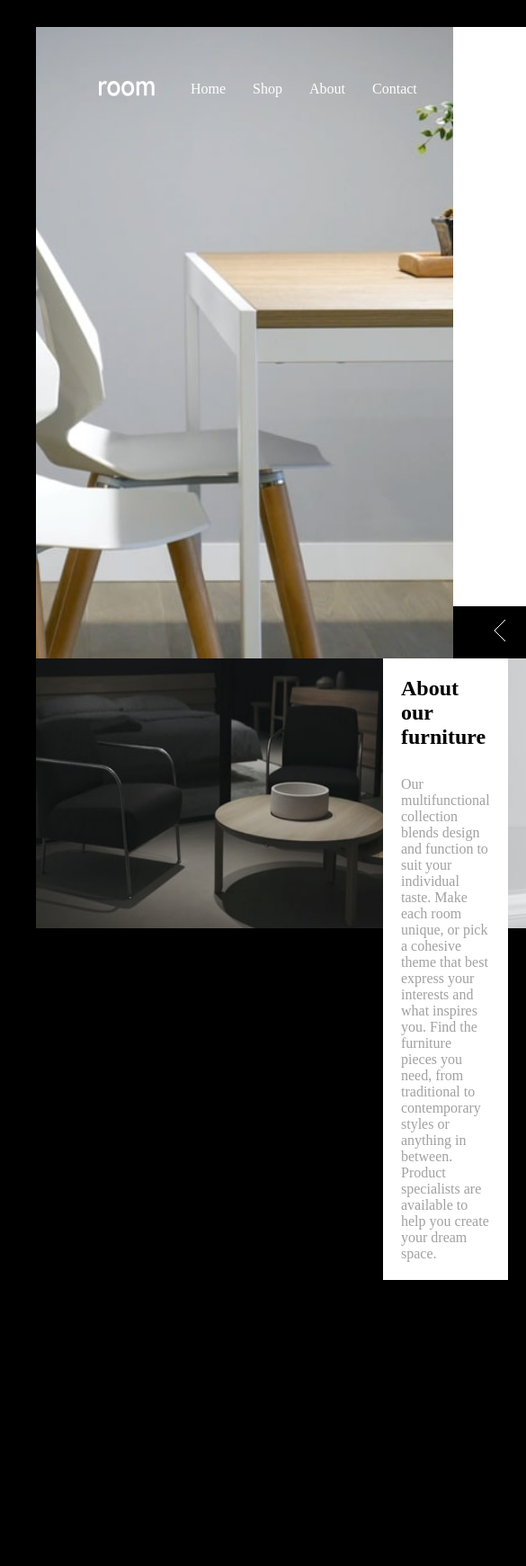
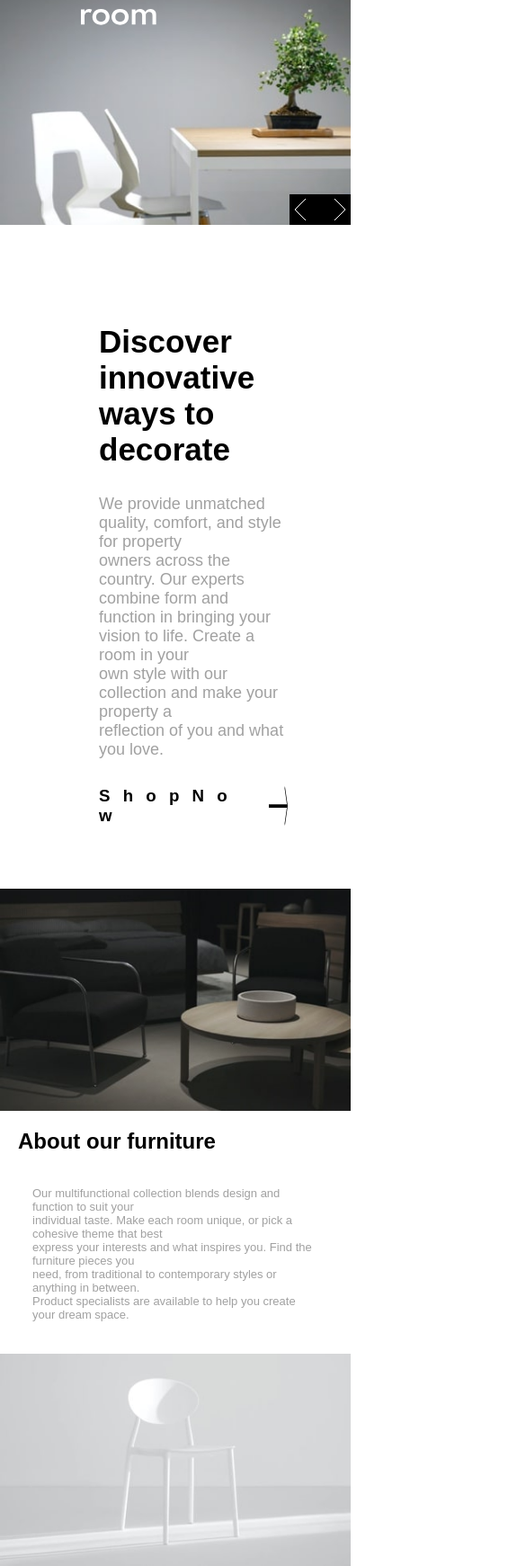
Before and after one commit to edgar165/furniture-homepage, a plain HTML site: page index.html in a window 390 px wide. Shown: the top 1741 px of the page at 90% size, 585 px wide, since content can reach past the window. Before the commit the page ends 1423 px from the top, so only its background shows below. Drawn offline with Linux system fonts and the light colour scheme.

Commit message:
another comit

```diff
--- a/css/index.css
+++ b/css/index.css
@@ -1,67 +1,67 @@
+
 * {
   margin: 0;
   padding: 0;
   box-sizing: border-box;
 }
 
+html, body {
+  overflow-x: hidden;
+  font-size: 16px;
+  font-family: 'League Spartan', sans-serif;
+}
+
+
 :root {
-  /* Primary colors */
   --White: hsl(0, 100%, 100%);
   --Grey-500: hsl(0, 0%, 63%);
   --Grey-800: hsl(0, 0%, 27%);
   --Black: hsl(0, 0%, 0%);
-  /*  Body Copy */
-
-  --Font-size: 16px;
-
-  /*Font */
-
-  --Family: [League Spartan](https://fonts.google.com/specimen/League+Spartan);
-  --Weights: 500, 600, 700;
 }
-body{
-   background-color: black;
+img {
+  max-width: 100%;
+  height: auto;
+  display: block;
 }
 
-.hero{
+
+.hero {
   display: flex;
   flex-direction: row;
-   margin: 30px 20px 0 40px;
 }
-.heroleft{
+
+.heroleft {
   position: relative;
   flex: 1;
   background-image: url(/resources/images/desktop-image-hero-1.jpg);
   background-size: cover;
   background-position: center;
 }
-.arrows{
+
+.arrows {
   display: flex;
   position: absolute;
   bottom: 0;
   right: -148px;
   background-color: black;
-   padding:15px 45px;
+  padding: 15px 45px;
   gap: 30px;
-
 }
 
-nav{
+nav {
   display: flex;
   flex-direction: column;
   gap: 30px;
-
 }
 
-
-.hero1{
+.hero1 {
   display: flex;
   flex-direction: row;
   margin: 20px 0 0 30px;
   padding: 40px;
   gap: 40px;
+}
 
-}
 .list {
   display: flex;
   flex-direction: row;
@@ -80,40 +80,122 @@ nav{
   flex-direction: column;
   padding: 50px;
   gap: 70px;
+}
 
-}
-.section2 h1{
+.section2 h1 {
   font-size: 40px;
   color: var(--Black);
 }
+
 .section2 p {
   color: var(--Grey-500);
 }
-.section2-text{
+
+.section2-text {
   display: flex;
   flex-direction: column;
   gap: 30px;
   margin: 40px 0 0 40px;
   padding: 20px;
 }
-.shop{
+
+.shop {
   display: flex;
   flex-direction: row;
   gap: 20px;
 }
+.shop h3{
+word-spacing: 9px;
+}
 
-.lastpart{
-   display: flex;
-   flex-direction: row;
-   margin: 0 20px 0 40px;
+
+.lastpart {
+  display: grid;
+  grid-template-columns: 1fr 1fr 1fr;
+  gap: 20px;
+  align-items: center;
 }
-.furniture{
+
+.lastpart-img img {
+  width: 100%;
+  height: auto;
+  display: block;
+  object-fit: cover;
+}
+
+.furniture {
   display: flex;
   flex-direction: column;
   background-color: var(--White);
   padding: 20px;
-   gap: 30px;
+  gap: 20px;
 }
 .furniture p {
   color: var(--Grey-500);
+  width: 100%;
 }
+
+
+@media (max-width: 480px) {
+  .hero {
+    display: flex;
+    flex-direction: column;
+    margin: 0;
+  }
+
+  .heroleft {
+    padding: 10px;
+    background-image: url(/resources/images/mobile-image-hero-1.jpg);
+    background-size: cover;
+    background-position: center;
+    flex: 1;
+    min-height: 250px;
+    width: 100%;
+  }
+
+  .arrows {
+    position: absolute;
+    bottom: 0;
+    right: 0;
+    padding: 5px;
+  }
+
+  .hero1 {
+    margin: -40px 0 0 10px;
+  }
+
+  .hero1 img {
+    margin-left: 30px;
+    width: 30%;
+  }
+
+  .list {
+    display: none;
+  }
+  .section2-text h1{
+    font-size: 35px;
+  }
+
+  .section2-text p {
+    font-size: 18px;
+    width: 100%;
+  }
+
+  .lastpart {
+    grid-template-columns: 1fr;
+    gap: 0;
+
+  }
+  .lastpart img {
+    width: 100%;
+  }
+  .furniture p {
+    width: 100%;
+    padding: 1rem;
+    font-size: 13px;
+  }
+
+  .lastpart h1 {
+    font-size: 16px;
+  }
+}
--- a/index.html
+++ b/index.html
@@ -11,7 +11,9 @@
       <div class="heroleft">
         <nav>
           <div class="hero1">
+
             <img src="resources/images/logo.svg" alt="" />
+
 
             <ul class="list">
               <li>Home</li>
@@ -46,14 +48,14 @@
           </p>
           <div class="shop">
             <h3>S h o p N o w</h3>
-            <img src="resources/images/icon-arrow.svg" alt="" width="35px" />
+            <img src="resources/images/icon-arrow.svg" alt="" width="10%" />
           </div>
         </div>
       </div>
     </section>
     <div class="lastpart">
-      <div>
-        <img src="resources/images/image-about-dark.jpg" alt="" width="386px" height="300px" />
+      <div class="img">
+        <img src="resources/images/image-about-dark.jpg" alt="" />
       </div>
       <div class="furniture">
         <h2>About our furniture</h2>
@@ -65,8 +67,8 @@
           Product specialists are available to help you create your dream space.
         </p>
       </div>
-      <div>
-        <img src="resources/images/image-about-light.jpg" alt="" width="378px" height="300px" />
+      <div class="img">
+        <img src="resources/images/image-about-light.jpg" alt=""/>
       </div>
     </div>
   </body>
```
Lines whose indentation alone changed are shown as unchanged.
